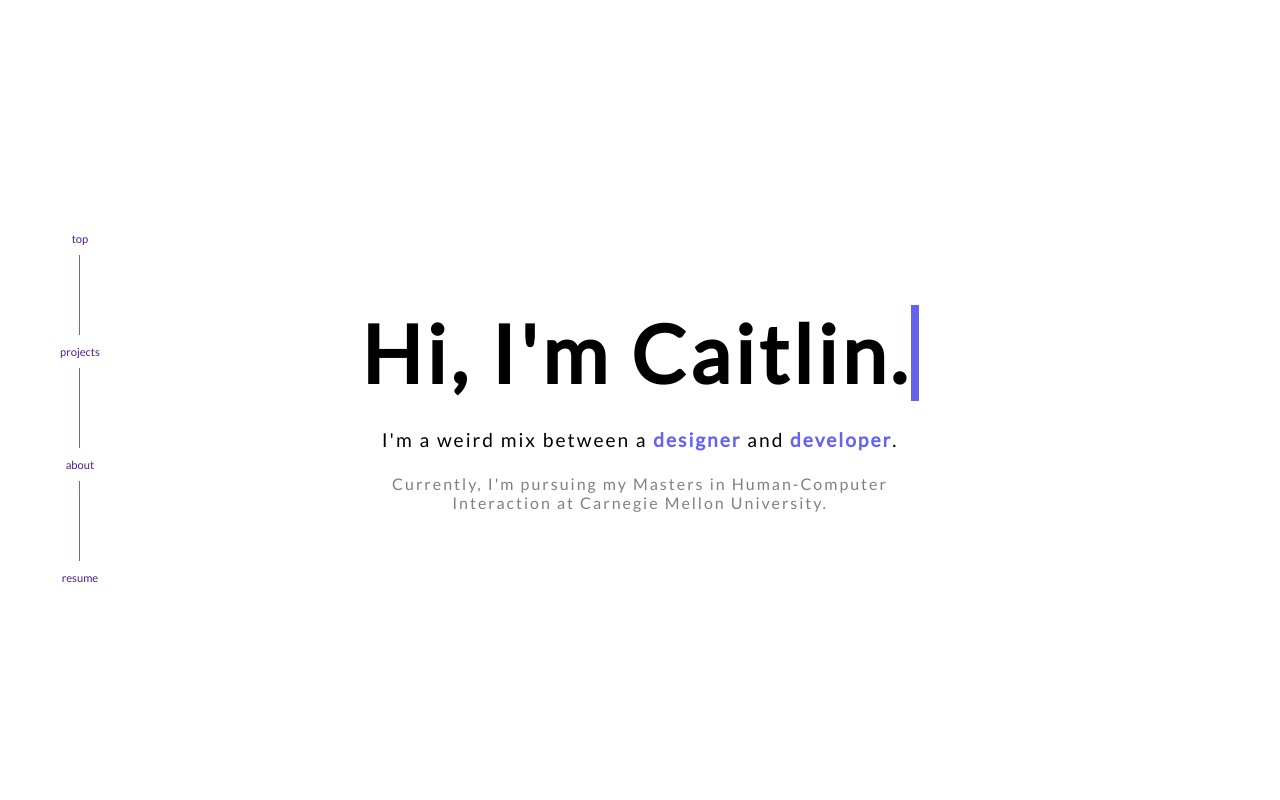
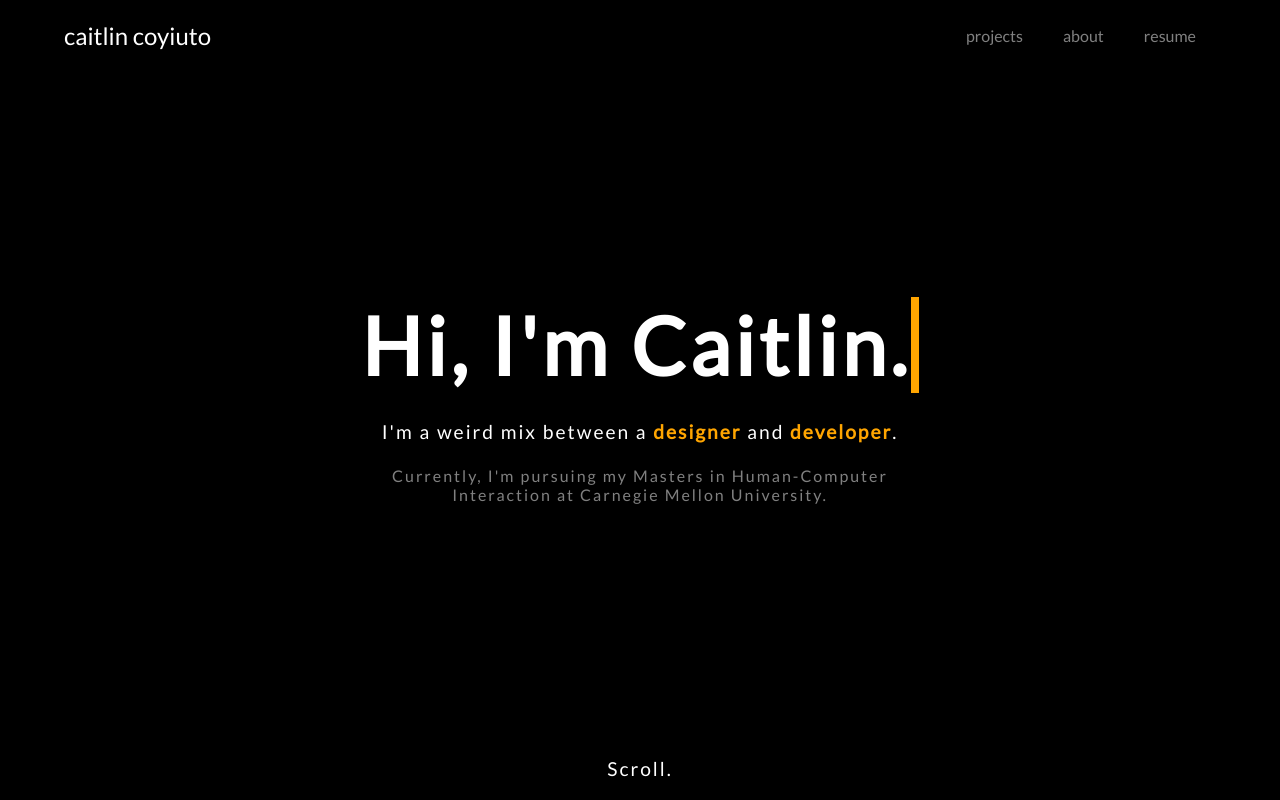
Before and after one commit to coyiutoc/React-Portfolio, a React (Create React App) app: page / in a window 1280 px wide. Shown: the top 800 px of the page. Built offline with nearby package versions, Linux system fonts and the light colour scheme.

Commit message:
Edits to styling.

```diff
--- a/package.json
+++ b/package.json
@@ -7,8 +7,10 @@
     "@testing-library/jest-dom": "^4.2.4",
     "@testing-library/react": "^9.4.0",
     "@testing-library/user-event": "^7.2.1",
+    "bootstrap": "^4.4.1",
     "node-sass": "^4.13.0",
     "react": "^16.12.0",
+    "react-bootstrap": "^1.0.0-beta.16",
     "react-dom": "^16.12.0",
     "react-scripts": "3.3.0"
   },
--- a/src/LandingPage/LandingPage.js
+++ b/src/LandingPage/LandingPage.js
@@ -18,14 +18,9 @@ class LandingPage extends Component {
           <br></br>
           <div class="tag-line">Currently, I'm pursuing my Masters in Human-Computer <br></br> Interaction at Carnegie Mellon University.</div>
         </div>
-        {/* <div class = "landing-body">
-          <div class="tag-line">
-            I'm a weird cross between a researcher, programmer and musicophile.
-          </div>
+        <div class = "down-arrow">
+          Scroll.
         </div>
-        <div class = "down-arrow">
-          <h2>></h2>
-        </div> */}
       </div>
     );
   }
--- a/src/LandingPage/LandingPage.scss
+++ b/src/LandingPage/LandingPage.scss
@@ -1,15 +1,17 @@
 @import '../colors.scss';
 
 #LandingPage {
+  background-color: black;
   display: flex;
   justify-content: center;
   align-items: center;
+  flex-direction: column;
   height: 100vh;
   font-size: 1.2rem;
   letter-spacing: 2px;
 
   b {
-    color: $purple;
+    color: orange;
     font-weight: bolder;
   }
 
@@ -25,6 +27,12 @@
   }
 }
 
+.down-arrow {
+  position: absolute;
+  bottom: 0px;
+  padding-bottom: 20px;
+}
+
 .typewriter-container {
   display:inline-block;
 }
@@ -32,7 +40,7 @@
 .typewriter h1 {
   text-align: center;
   overflow: hidden; /* Ensures the content is not revealed until the animation */
-  border-right: .10em solid $purple; /* The typwriter cursor */
+  border-right: .10em solid orange; /* The typwriter cursor */
   white-space: nowrap; /* Keeps the content on a single line */
   margin: 0 auto; /* Gives that scrolling effect as the typing happens */
   letter-spacing: .05em; /* Adjust as needed */
@@ -50,5 +58,5 @@
 /* The typewriter cursor effect */
 @keyframes blink-caret {
   from, to { border-color: transparent }
-  50% { border-color: $purple; }
+  50% { border-color: orange; }
 }
--- a/src/Navigation/Navigation.js
+++ b/src/Navigation/Navigation.js
@@ -1,18 +1,30 @@
 import React, {Component} from "react";
-import "./Navigation.scss";
+// import "./Navigation.scss";
+import "./Navigation2.scss";
 
 class Navigation extends Component {
 
   render () {
     return (
-      <div id="Navigation">
-        <a href = "">top</a>
-        <div className = "vertical"></div>
-        <a href = "">projects</a>
-        <div className = "vertical"></div>
-        <a href = "">about</a>
-        <div className = "vertical"></div>
-        <a href = "">resume</a>
+      // <div id="Navigatsion">
+      //   <a href = "">top</a>
+      //   <div className = "vertical"></div>
+      //   <a href = "">projects</a>
+      //   <div className = "vertical"></div>
+      //   <a href = "">about</a>
+      //   <div className = "vertical"></div>
+      //   <a href = "">resume</a>
+      //   <div className = "vertical"></div>
+      // </div>
+      <div id = "Navigation">
+        <div id="name-link">
+          <a href = "">caitlin coyiuto</a>
+        </div>
+        <div id="links">
+          <a href = "">projects</a>
+          <a href = "">about</a>
+          <a href = "">resume</a>
+        </div>
       </div>
     );
   }
--- a/src/Navigation/Navigation.scss
+++ b/src/Navigation/Navigation.scss
@@ -1,22 +1,21 @@
 @import '../colors.scss';
-
-$nav-height: 10vh;
 
 #Navigation {
     position:fixed;
+    bottom: 0px;
     left: 50px;
-    color: $purple;
+    color: white;
     text-align: center;
     display: flex;
     align-items: center;
     justify-content: center;
     flex-direction: column;
-    height: 100vh;
+    // height: 100vh;
     // border: 1px solid red;
 
     .vertical {
-      border-left: 1px solid $purple;
-      height: $nav-height;
+      border-left: 1px solid white;
+      height: 8vh;
       // position: absolute;
       z-index: 1;
     }
@@ -26,12 +25,14 @@ $nav-height: 10vh;
       padding: 10px;
       // border: 1px solid red;
       font-size: 0.7rem;
+      color: white;
 
       &:hover {
-        background-color: yellow;
+        background-color: $purple;
         transition: 0.5s;
       }
     }
+
     // .links {
     //   z-index: 2;
     //   // position: absolute;
@@ -50,7 +51,7 @@ $nav-height: 10vh;
 @media screen and (max-width: 767px) {
   #Navigation {
     position:fixed;
-    display: block;
+    display: none;
     left: 50%;
     top: 20px;
 
--- /dev/null
+++ b/src/Navigation/Navigation2.scss
@@ -0,0 +1,67 @@
+@import '../colors.scss';
+
+#Navigation {
+  z-index: 1;
+  width: 100vw;
+  // background-color: rgba(242, 169, 60, 0.8);
+  background-color: rgba(0, 0, 0, 0.8);
+  // border-bottom: 1px solid rgba(255, 238, 0, 0.2);
+  position: fixed;
+  top: 0;
+  height: 70px;
+  display: flex;
+  justify-content: center;
+  flex-direction: row;
+
+  #links {
+    padding-right: 5vw;
+    width: 50vw;
+    // border: 1px solid red;
+    display: flex;
+    justify-content: flex-end;
+
+    a {
+      align-self: center;
+      padding-left: 20px;
+      padding-right: 20px;
+      color: grey;
+    }
+
+    a:hover {
+      color: white;
+    }
+
+  }
+
+  #name-link {
+    font-size: 1.5rem;
+    padding-left: 5vw;
+    width: 50vw;
+    // border: 1px solid red;
+    align-self: center;
+    display:flex;
+    justify-content: flex-start;
+
+    a {
+      align-self: center;
+    }
+  }
+
+  a {
+    background:
+       linear-gradient(
+         to bottom, orange 0%,
+         orange 100%
+       );
+      background-position: 0 100%;
+      background-repeat: repeat-x;
+      background-size: 0px 0px;
+    color: white;
+    text-decoration: none;
+    transition: background-size .2s;
+  }
+
+  a:hover {
+    background-size: 1rem 0.5rem;
+  }
+}
--- a/src/ProjectsPage/ProjectsPage.js
+++ b/src/ProjectsPage/ProjectsPage.js
@@ -6,7 +6,9 @@ class ProjectsPage extends Component {
   render () {
     return (
       <div id="ProjectsPage">
-        ksdjhgkjdhkgs
+        <div className = "projects-header">
+          projects.
+        </div>
       </div>
     );
   }
--- a/src/ProjectsPage/ProjectsPage.scss
+++ b/src/ProjectsPage/ProjectsPage.scss
@@ -1,4 +1,4 @@
 #ProjectsPage {
-  background-color: white;
+  background-color: black;
   height: 100vh;
 }
--- a/src/colors.scss
+++ b/src/colors.scss
@@ -1 +1,2 @@
 $purple: #6562EE;
+$orange: #F2A93C;
--- a/src/index.scss
+++ b/src/index.scss
@@ -1,4 +1,8 @@
 @import url('https://fonts.googleapis.com/css?family=Lato:400,700i&display=swap');
+
+body, html {
+  overflow-x: hidden;
+}
 
 html {
   font-size: 16px;
@@ -7,7 +11,7 @@ html {
 @media screen and (max-width: 767px) {
   html {
     /* Reducing base font size will reduce all rem sizes */
-    font-size: 13px;
+    font-size: 10px;
   }
 }
 
@@ -21,6 +25,10 @@ h2 {
 
 body {
   font-family: 'Lato', sans-serif;
+  font-size: 1rem;
+  margin: 0;
+  padding: 0;
+  color: white;
   // margin: 0;
   // font-family: -apple-system, BlinkMacSystemFont, 'Segoe UI', 'Roboto', 'Oxygen',
   //   'Ubuntu', 'Cantarell', 'Fira Sans', 'Droid Sans', 'Helvetica Neue',
```
Also changed, not shown: 1 other file (tests, documents, lock files or other folders).
